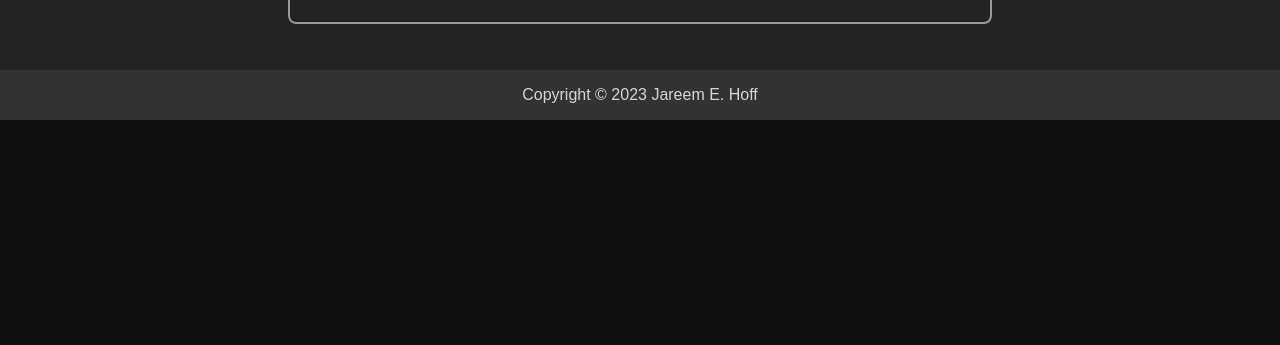
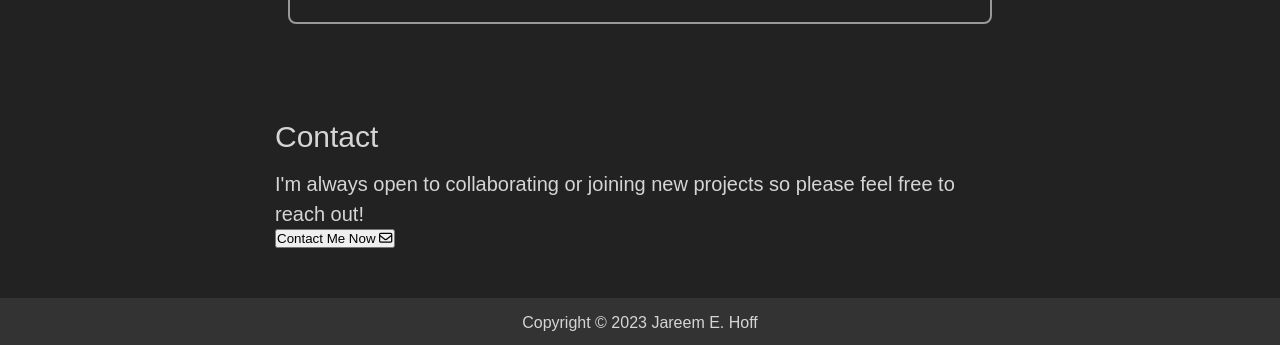
Before and after one commit to 12jihan/webjehoff, an Angular app: page /home in a window 1280 px wide. Shown: the part 1691-2036 px from the top of the page. Before the commit the page ends 1811 px from the top, so only its background shows below. Built offline with nearby package versions, Linux system fonts and the light colour scheme; no server answers.

Commit message:
added a bottom section to the homepage

```diff
--- a/src/app/features/home/components/home/home.component.html
+++ b/src/app/features/home/components/home/home.component.html
@@ -38,3 +38,17 @@
         <jeh-github-table></jeh-github-table>
     </div>
 </section>
+
+<section class="section-container section-recent-projects">
+    <div class="section-title">
+        <h2>Contact</h2>
+    </div>
+    <div class="section-content">
+        <p>
+            I'm always open to collaborating or joining new projects so please feel free to reach out!
+        </p>
+    </div>
+    <div>
+        <button>Contact Me Now <fa-icon [icon]="faEnvelope"></fa-icon></button>
+    </div>
+</section>
--- a/src/app/features/home/components/home/home.component.ts
+++ b/src/app/features/home/components/home/home.component.ts
@@ -1,10 +1,12 @@
 import { Component } from '@angular/core';
+import { faEnvelope } from '@fortawesome/free-regular-svg-icons';
 
 @Component({
   selector: 'jeh-home',
   templateUrl: './home.component.html',
   styleUrls: ['./home.component.scss']
 })
+
 export class HomeComponent {
-
+  faEnvelope = faEnvelope;
 }
--- a/src/app/features/home/home.module.ts
+++ b/src/app/features/home/home.module.ts
@@ -5,6 +5,7 @@ import { HomeRoutingModule } from './home-routing.module';
 import { HomeComponent } from './components/home/home.component';
 import { SharedModule } from 'src/app/shared/shared.module';
 import { TablemoduleModule } from './tablemodule/tablemodule.module';
+import { FontAwesomeModule } from '@fortawesome/angular-fontawesome';
 
 
 @NgModule({
@@ -15,7 +16,8 @@ import { TablemoduleModule } from './tablemodule/tablemodule.module';
     CommonModule,
     HomeRoutingModule,
     SharedModule,
-    TablemoduleModule
+    TablemoduleModule,
+    FontAwesomeModule
   ]
 })
 export class HomeModule { }
```
